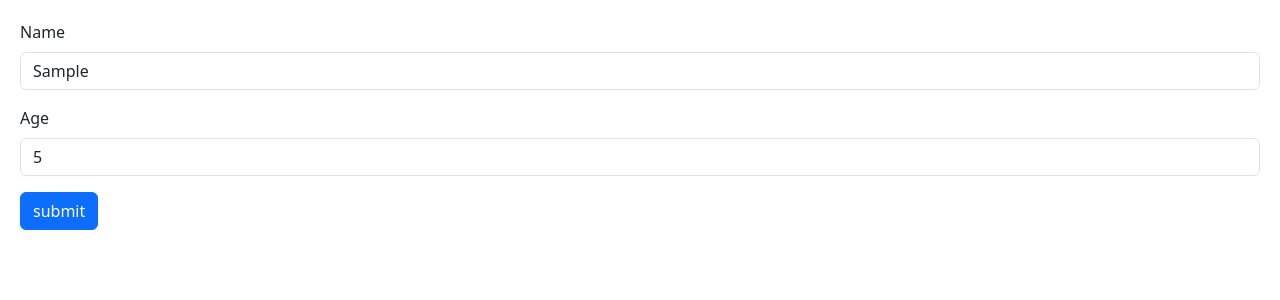
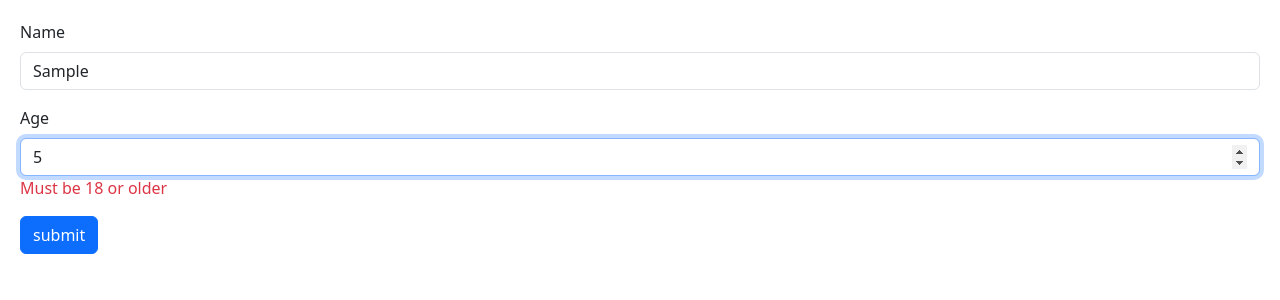
Before and after one commit to Q-Mick/react-forms, a React (Vite) app: page / in a window 1280 px wide. Both pictures are taken after typing "Sample", "5" into the empty fields and a click on the button "submit". Shown: the top 300 px of the page. Built offline with nearby package versions, Linux system fonts and the light colour scheme.

Commit message:
zod form validation tests

```diff
--- a/package.json
+++ b/package.json
@@ -10,10 +10,12 @@
     "preview": "vite preview"
   },
   "dependencies": {
+    "@hookform/resolvers": "^2.9.11",
     "bootstrap": "5.3",
     "react": "^18.2.0",
     "react-dom": "^18.2.0",
-    "react-hook-form": "7.43"
+    "react-hook-form": "7.43",
+    "zod": "^3.20.6"
   },
   "devDependencies": {
     "@types/react": "^18.2.15",
--- a/src/Components/Form.tsx
+++ b/src/Components/Form.tsx
@@ -1,52 +1,50 @@
 import { FieldValues, useForm } from 'react-hook-form';
+import { z } from 'zod';
+import { zodResolver } from '@hookform/resolvers/zod';
 
-interface FormData {
-	name: string;
-	age: number;
-}
+const schema = z.object({
+	name: z.string().min(3, { message: 'Name must be at least 3 characters.' }),
+	age: z
+		.number({ invalid_type_error: 'Age field is required.' })
+		.min(18, { message: 'Must be 18 or older' }),
+});
+type FormData = z.infer<typeof schema>;
 
 const Form = () => {
-	// const nameRef = useRef<HTMLInputElement>(null);
-	// const ageRef = useRef<HTMLInputElement>(null);
-	// const person = { name: '', age: 0 };
 	const {
 		register,
 		handleSubmit,
 		formState: { errors },
-	} = useForm<FormData>();
+	} = useForm<FormData>({ resolver: zodResolver(schema) });
 
 	const onSubmit = (data: FieldValues) => console.log(data);
 	return (
 		<form onSubmit={handleSubmit((data) => console.log(data))}>
-			<div className='mb-3'>
-				<label htmlFor='name' className='form-label'>
+			<div className="mb-3">
+				<label htmlFor="name" className="form-label">
 					Name
 				</label>
 				<input
-					{...register('name', { required: true, minLength: 3 })}
-					id='name'
-					type='text'
-					className='form-control'
+					{...register('name')}
+					id="name"
+					type="text"
+					className="form-control"
 				/>
-				{errors.name?.type === 'required' && (
-					<p className='text-danger'>The name field is required.</p>
-				)}
-				{errors.name?.type === 'minLength' && (
-					<p className='text-danger'>The name must be 3 characters minimum.</p>
-				)}
+				{errors.name && <p className="text-danger">{errors.name.message}</p>}
 			</div>
-			<div className='mb-3'>
-				<label htmlFor='age' className='form-label'>
+			<div className="mb-3">
+				<label htmlFor="age" className="form-label">
 					Age
 				</label>
 				<input
-					{...register('age')}
-					id='age'
-					type='number'
-					className='form-control'
+					{...register('age', { valueAsNumber: true })}
+					id="age"
+					type="number"
+					className="form-control"
 				/>
+				{errors.age && <p className="text-danger">{errors.age.message}</p>}
 			</div>
-			<button type='submit' className='btn btn-primary'>
+			<button type="submit" className="btn btn-primary">
 				submit
 			</button>
 		</form>
--- a/tsconfig.json
+++ b/tsconfig.json
@@ -16,7 +16,7 @@
 
     /* Linting */
     "strict": true,
-    "noUnusedLocals": true,
+    "noUnusedLocals": false,
     "noUnusedParameters": true,
     "noFallthroughCasesInSwitch": true
   },
```
Also changed, not shown: 1 other file (tests, documents, lock files or other folders).
